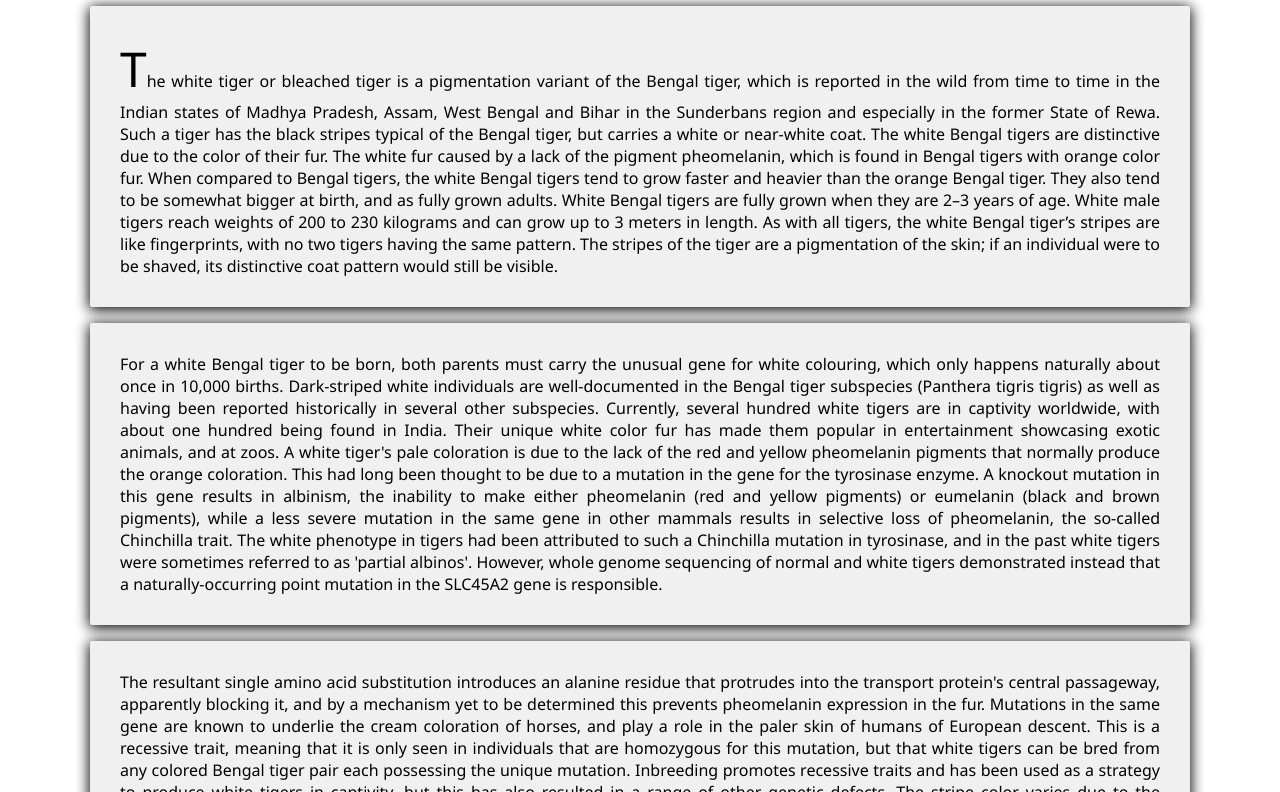
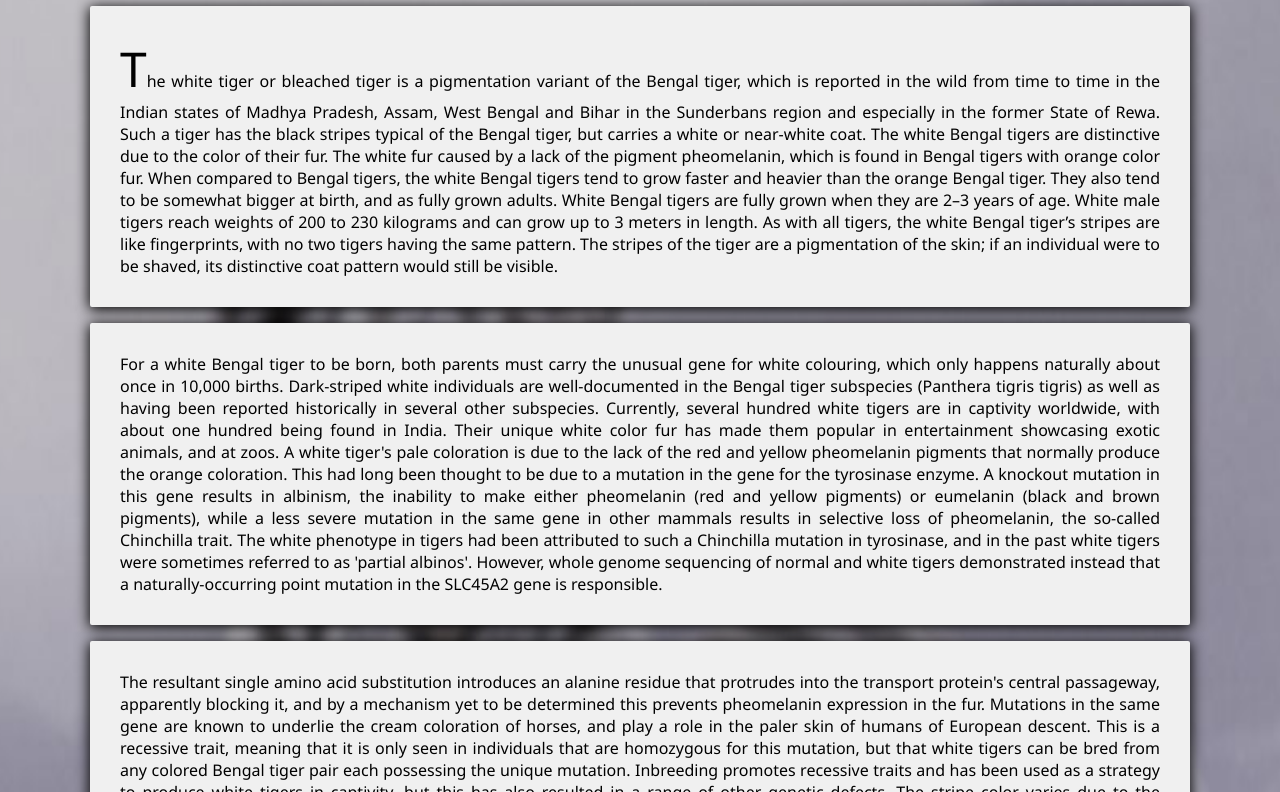
Before and after one commit to Mainak-Biswas/Save-White-Tiger, a plain HTML site: page index.html in a window 1280 px wide. Shown: the part 493-1285 px from the top of the page. Drawn offline with nearby package versions, Linux system fonts and the light colour scheme.

Commit message:
Update body.css

```diff
--- a/body.css
+++ b/body.css
@@ -53,7 +53,7 @@ a{
 }
 
 .maintxt{
-	background-image: url(image\wht_tigerb.jpg);
+	background-image: url(image/wht_tigerb.jpg);
 	background-attachment: fixed;
 	background-repeat: no-repeat;
 	background-size: 2000px 2000px;
```
